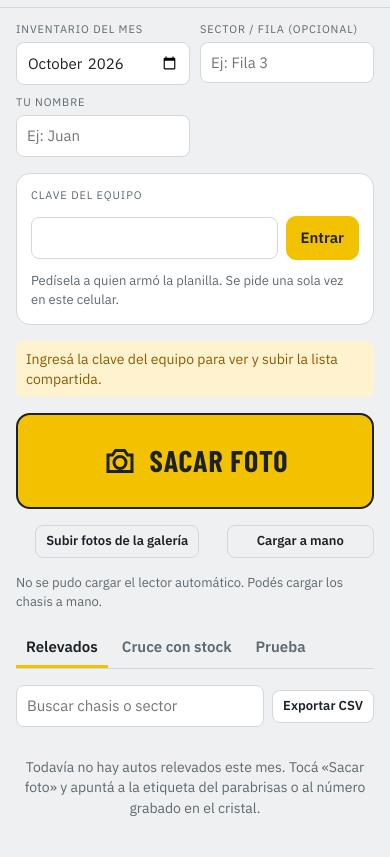
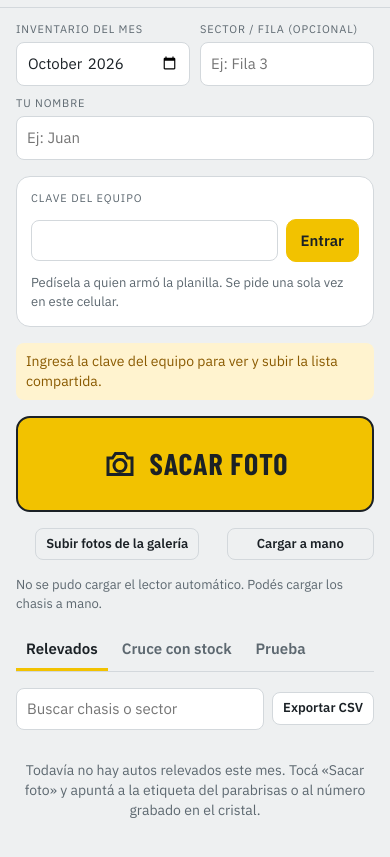
Before and after one commit to GaelZiade/relevo-patio, a plain HTML site: page index.html in a window 390 px wide. Shown: the part 65-922 px from the top of the page. Drawn offline with nearby package versions, Linux system fonts and the light colour scheme; no server answers.

Commit message:
Arreglar campos superpuestos en iPhone
Safari en iOS le da un ancho fijo al campo de mes y se pisaba con el de
sector. Ahora los campos respetan su columna y "Tu nombre" ocupa todo el
ancho.

Co-Authored-By: Claude Opus 5.5 <noreply@anthropic.com>

```diff
--- a/index.html
+++ b/index.html
@@ -61,9 +61,13 @@ h1 .stripe { width: 10px; height: 22px; background: repeating-linear-gradient(-4
 label.lbl { font-size: 11px; text-transform: uppercase; letter-spacing: .08em; color: var(--muted); display: block; margin-bottom: 4px; }
 input, select, textarea { font: inherit; color: var(--ink); background: var(--surface); border: 1px solid var(--line); border-radius: 8px; padding: 9px 10px; min-width: 0; }
 input:focus-visible, button:focus-visible, select:focus-visible, textarea:focus-visible, .shoot:focus-within { outline: 3px solid var(--paint); outline-offset: 2px; }
-.fields { display: grid; grid-template-columns: 1fr 1fr; gap: 10px; }
+.fields { display: grid; grid-template-columns: minmax(0, 1fr) minmax(0, 1fr); gap: 10px; }
 .fields > div { min-width: 0; }
-.fields input { width: 100%; }
+.fields > div.full { grid-column: 1 / -1; }
+.fields input { width: 100%; max-width: 100%; display: block; height: 44px; }
+/* iOS gives month/date inputs a fixed native width and centered text; make it behave like the text fields */
+.fields input[type="month"] { -webkit-appearance: none; appearance: none; text-align: left; min-width: 0; }
+.fields input[type="month"]::-webkit-date-and-time-value { text-align: left; }
 button { font: inherit; font-weight: 600; cursor: pointer; border-radius: 10px; border: 1px solid var(--line); background: var(--surface); color: var(--ink); padding: 10px 14px; }
 button:disabled { opacity: .5; cursor: default; }
 button.primary { background: var(--paint); color: var(--paint-ink); border-color: var(--paint); }
@@ -147,7 +151,7 @@ textarea { width: 100%; min-height: 120px; font-family: var(--f-mono); font-size
       <label class="lbl" for="sector">Sector / fila (opcional)</label>
       <input type="text" id="sector" placeholder="Ej: Fila 3" maxlength="30" autocomplete="off">
     </div>
-    <div>
+    <div class="full">
       <label class="lbl" for="nombre">Tu nombre</label>
       <input type="text" id="nombre" placeholder="Ej: Juan" maxlength="30" autocomplete="given-name">
     </div>
```
